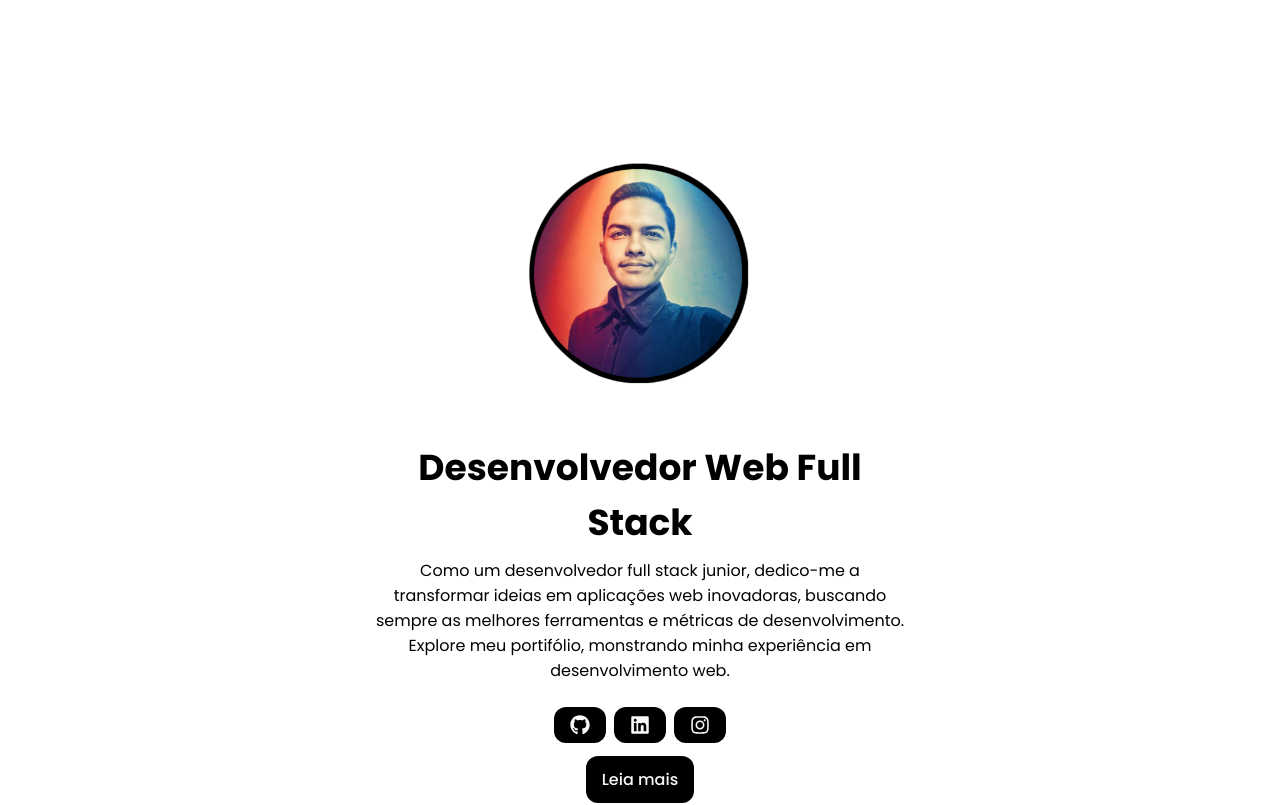
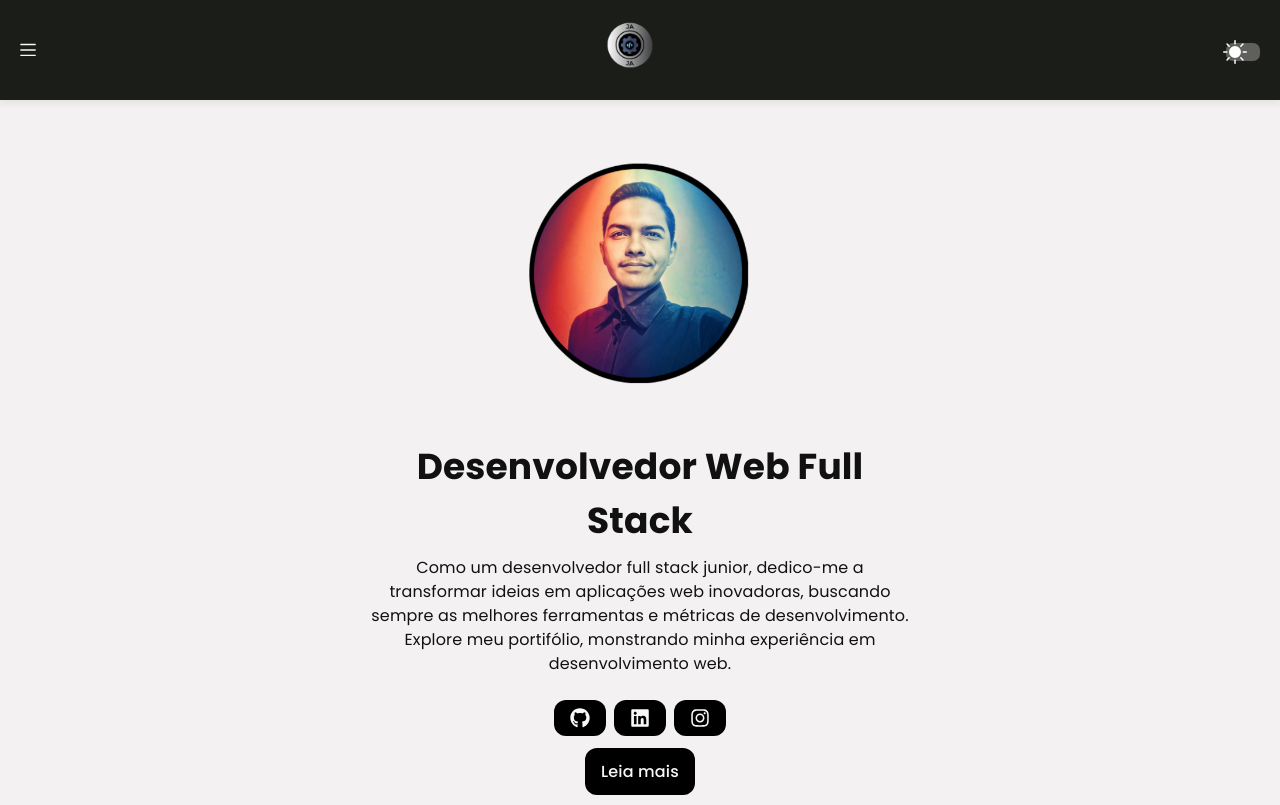
Before and after one commit to JoaoAlisonTI/Next-Web-Profile, a Next.js app: page /HomePage in a window 1280 px wide. Shown: the top 805 px of the page. Built offline with nearby package versions, Linux system fonts and the light colour scheme.

Commit message:
Fix bug theme toggle

```diff
--- a/src/components/ThemeToggle/ThemeToggle.tsx
+++ b/src/components/ThemeToggle/ThemeToggle.tsx
@@ -1,4 +1,4 @@
-import { useEffect ,useState } from 'react';
+import { useEffect, useState } from 'react';
 import { ThemeProvider, CssBaseline, Switch, styled } from '@mui/material';
 import { BsMoonStarsFill, BsSunFill } from 'react-icons/bs'
 import { darkTheme, lightTheme } from '../../theme/theme';
@@ -21,12 +21,14 @@ const CustomSwitch = styled(Switch)(({ theme }) => ({
 
 const ThemeToggle = () => {
   const [isDarkMode, setIsDarkMode] = useState(false);
+  const [isLoading, setIsLoading] = useState(true); // Novo estado de loading
 
   useEffect(() => {
     const storedMode = localStorage.getItem('themeMode');
     if (storedMode) {
       setIsDarkMode(storedMode === 'dark');
     }
+    setIsLoading(false); // Definir o estado de loading como false após a leitura do valor do tema
   }, []);
 
   const handleToggleTheme = () => {
@@ -34,6 +36,10 @@ const ThemeToggle = () => {
     setIsDarkMode(!isDarkMode);
     localStorage.setItem('themeMode', newMode);
   };
+
+  if (isLoading) {
+    return null; // Ou você pode mostrar um indicador de carregamento enquanto o tema está sendo lido
+  }
 
   return (
     <ThemeProvider theme={isDarkMode ? darkTheme : lightTheme}>
--- a/src/pages/HomePage.tsx
+++ b/src/pages/HomePage.tsx
@@ -1,3 +1,4 @@
+import Header from '@/components/Header/Header'
 import Footer from '@/components/Footer/Footer'
 import SkillsStats from '@/components/SkillsStats/SkillsStats'
 import SkillsTech from '@/components/SkillsTech/SkillsTech'
@@ -10,6 +11,7 @@ import styles from '../styles/HomePage.module.css'
 export default function HomePage() {
   return (
   <>
+      <Header />
         <section className={styles.sectionAbout}>
          <div className={styles.divImage}>
                 <Image
--- a/src/pages/ProfilePage.tsx
+++ b/src/pages/ProfilePage.tsx
@@ -1,3 +1,4 @@
+import Header from '@/components/Header/Header'
 import Footer from '@/components/Footer/Footer'
 import CarouselCertifications from '@/components/CarouselCertifications/CarouselCertifications'
 import SkillsStats from '@/components/SkillsStats/SkillsStats'
@@ -8,6 +9,7 @@ import styles from '../styles/ProfilePage.module.css'
 export default function ProfilePage() {
   return (
     <>
+    <Header />
       <section className={styles.sectionProfile}>
               <div className={styles.myProfile}>
                 <h1>Profile</h1>
--- a/src/pages/ProjectsPage.tsx
+++ b/src/pages/ProjectsPage.tsx
@@ -1,3 +1,4 @@
+import Header from '@/components/Header/Header'
 import Footer from '@/components/Footer/Footer'
 import CardProject from '@/components/CardProject/CardProject'
 import styles from '../styles/ProjectsPage.module.css'
@@ -5,6 +6,7 @@ import styles from '../styles/ProjectsPage.module.css'
 export default function ProjectsPage() {
   return (
     <>
+    <Header />
       <section className={styles.sectionProjects}>
       <h1>Meus projetos</h1>
       <div className={styles.content}>
--- a/src/pages/index.tsx
+++ b/src/pages/index.tsx
@@ -1,5 +1,4 @@
 import Head from 'next/head'
-import Header from '@/components/Header/Header'
 import HomePage from './HomePage'
 
 export default function Home() {
@@ -12,7 +11,6 @@ export default function Home() {
         <link rel="icon" type="image/png" href="/icon.png" />
       </Head>
       <main>
-        <Header />
         <HomePage />
       </main>
     </>
```
Also changed, not shown: src/components/ThemeToggle/untitled.txt.
